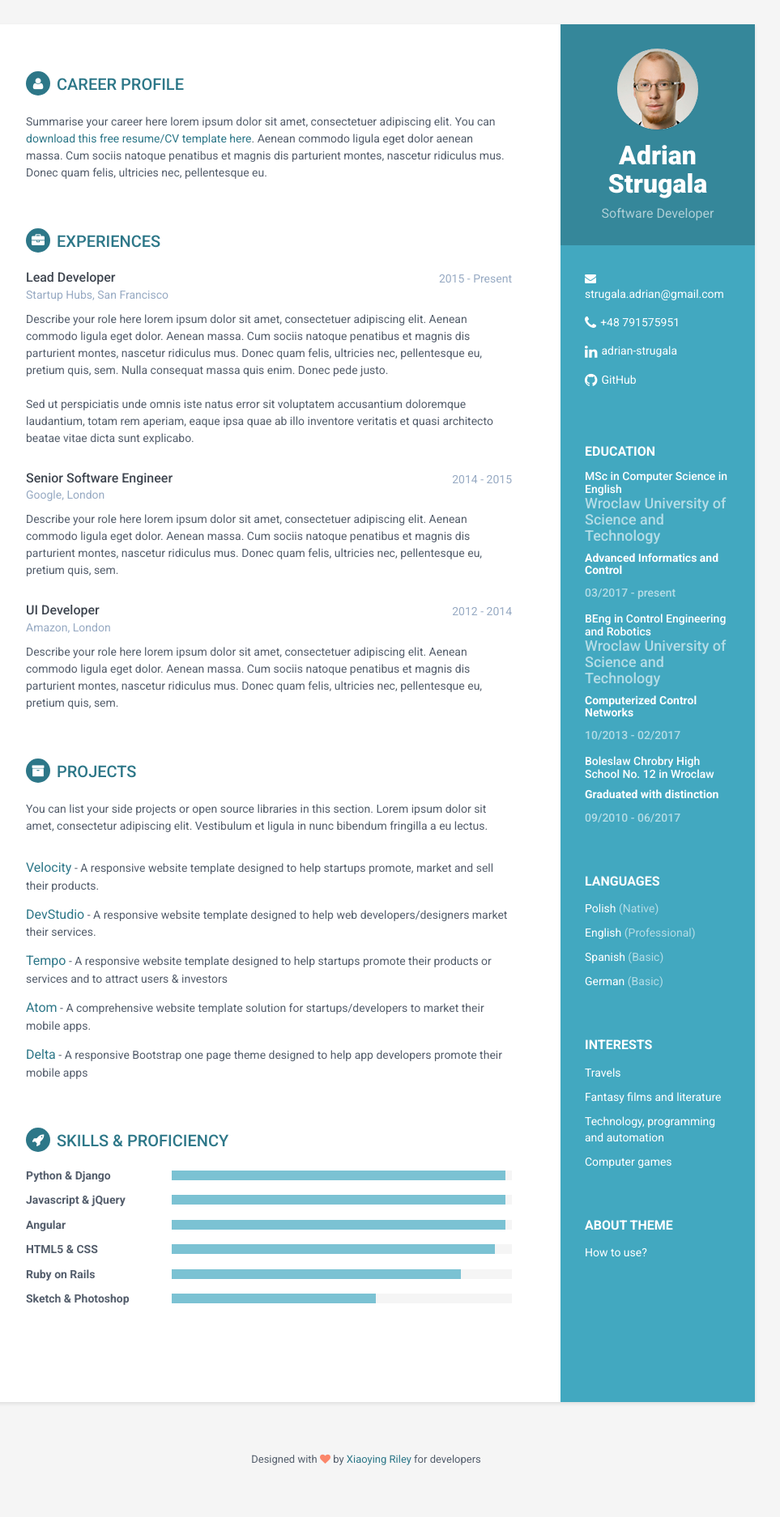
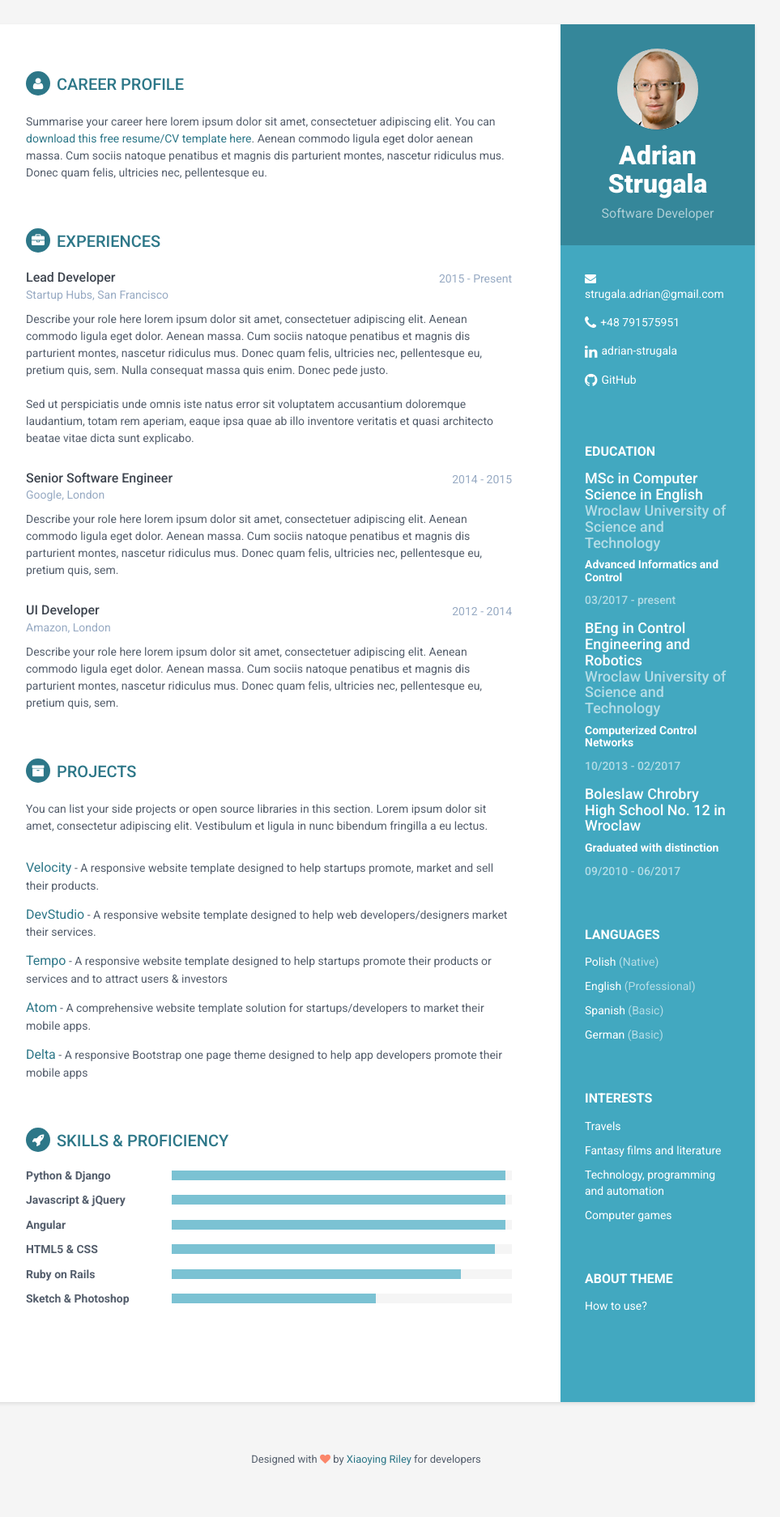
Before and after one commit to AdrianStrugala/AdrianStrugala.github.io, a Jekyll site: the page built from index.html, in a window 1280 px wide. Shown: the whole page at 81% size, without its empty margins (188-1151 px from the left). Built offline with Jekyll 4.4.1, drawn with Linux system fonts in a browser that asks for light colours.

Commit message:
changes in education design

```diff
--- a/assets/css/styles.css
+++ b/assets/css/styles.css
@@ -115,11 +115,19 @@ p {
   margin-top: 0;
   margin-bottom: 15px;
 }
-.sidebar-wrapper .degree {
+/* .sidebar-wrapper .degree {
   font-size: 14px;
   margin-top: 0;
   margin-bottom: 5px;
+} */
+
+.sidebar-wrapper .specialty {
+  color: rgba(255, 255, 255, 0.6);
+  font-weight: 500;
+  margin-bottom: 0px;
+  margin-top: 0;
 }
+
 .sidebar-wrapper .education-container .item {
   margin-bottom: 15px;
 }
```
